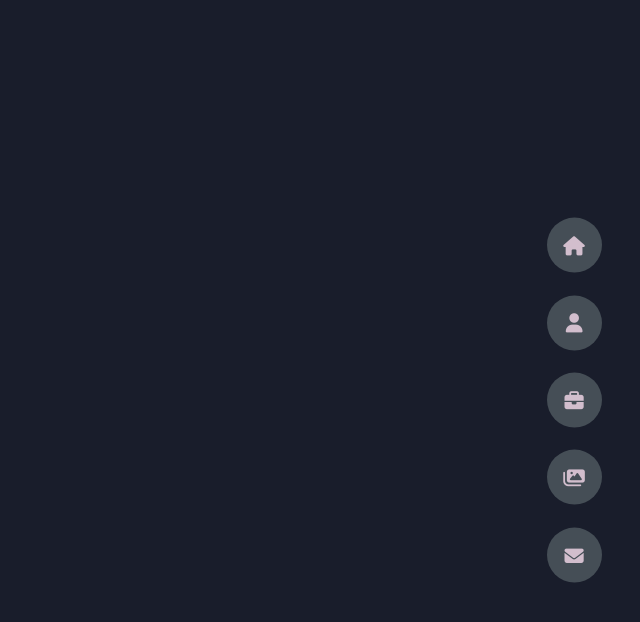
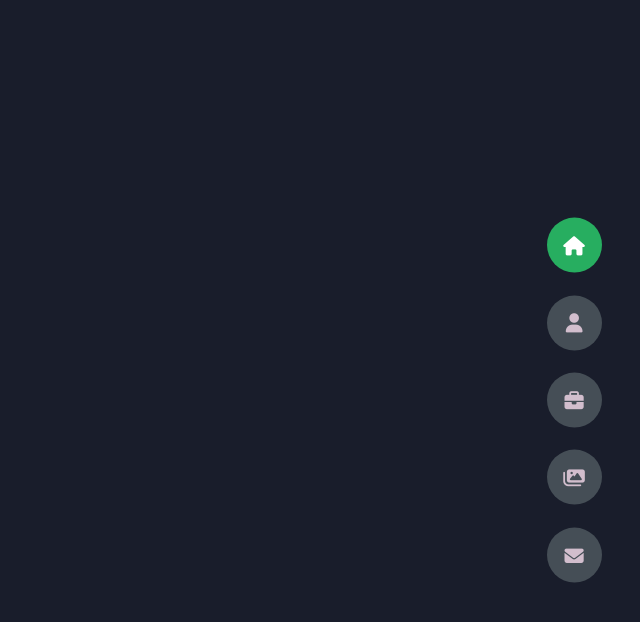
Before and after one commit to acattet/Portfolio, a plain HTML site: page index.html in a window 1280 px wide. Both pictures are taken after a click on the element 1214 px from the left and 245 px from the top of the page. Shown: the whole page, without its empty margins (640-1280 px from the left). Drawn offline with Linux system fonts and the light colour scheme.

Commit message:
active button fix

```diff
--- /dev/null
+++ b/app.js
@@ -0,0 +1,18 @@
+const sections = document.querySelectorAll('.section');
+const sectBtns = document.querySelectorAll('.controls');
+const sectBtn = document.querySelectorAll('.control');
+const allSections = document.querySelector('.main-content');
+
+
+function PageTransitions() {
+    //button click active class
+    for (let i = 0; i < sectBtn.length; i++) {
+        sectBtn[i].addEventListener('click', function() {
+            let currentBtn = document.querySelectorAll('.active-btn');
+            currentBtn[0].className = currentBtn[0].className.replace('active-btn', '');
+            this.className += ' active-btn';
+        })
+    }
+}
+
+PageTransitions();
--- a/index.html
+++ b/index.html
@@ -42,5 +42,7 @@
             <i class="fa-solid fa-envelope"></i>
         </div>
     </div>
+
+    <script src="app.js"></script>
 </body>
 </html>
--- a/styles/styles.scss
+++ b/styles/styles.scss
@@ -91,6 +91,13 @@ section {
     display: flex;
     flex-direction: column;
     transform: translateY(-50%);
+    .active-btn {
+        background-color: var(--color-secondary) !important;
+        transition: all .4s ease-in-out;
+        i {
+            color: var(--color-white) !important;
+        }
+    }
     .control {
         padding: 1rem;
         cursor: pointer;
```
Also changed, not shown: styles/styles.css, 1 other file.
